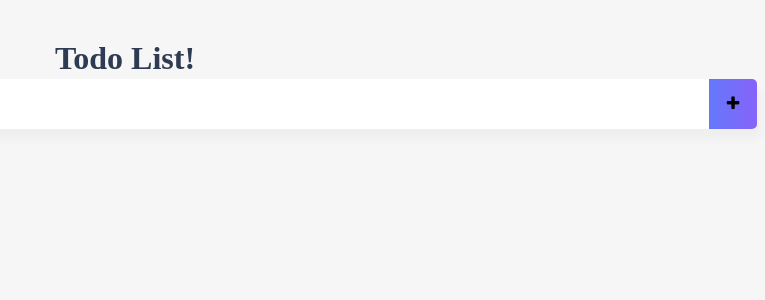
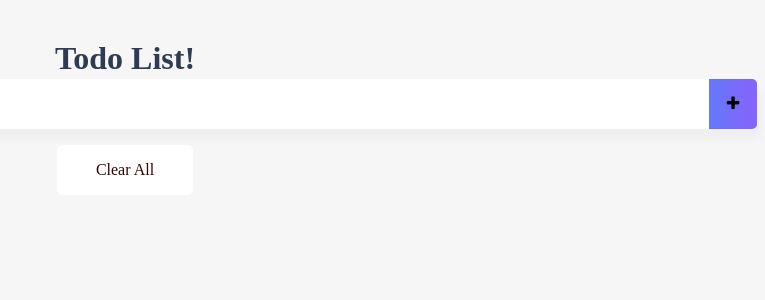
Before and after one commit to hellojoyworldz/age-of-vue-intermediate, a Vue app: page / in a window 1280 px wide. Shown: the top 300 px of the page, without its empty margins (515-1280 px from the left). Built offline with nearby package versions, Linux system fonts and the light colour scheme.

Commit message:
2-8 ~ 2-11 강의완료

```diff
--- a/package.json
+++ b/package.json
@@ -3,7 +3,7 @@
   "version": "0.1.0",
   "private": true,
   "scripts": {
-    "serve": "vue-cli-service serve",
+    "serve": "vue-cli-service serve --skip-plugins @vue/cli-plugin-eslint",
     "build": "vue-cli-service build",
     "lint": "vue-cli-service lint"
   },
--- a/src/components/TodoFooter.vue
+++ b/src/components/TodoFooter.vue
@@ -1,13 +1,33 @@
 <template>
-  <div></div>
+  <div class="clearAllContainer">
+    <span class="clearAllBtn" v-on:click="clearTodo">Clear All</span>
+  </div>
 </template>
 
 <script>
 export default {
+  methods:{
+    clearTodo : function(){
+      localStorage.clear();
+    }
+  }
 
 }
 </script>
 
-<style>
+<style scoped>
+  .clearAllContainer{
+    width: 8.5em;
+    height: 50px;
+    line-height: 50px;
+    background-color:white;
+    border-radius: 5px;
+    margin: 0 auto;
+  }
+
+  .clearAllBtn{
+    color:#320303;
+    display: block;
+  }
 
 </style>
--- a/src/components/TodoInput.vue
+++ b/src/components/TodoInput.vue
@@ -27,8 +27,15 @@
       // 로컬 스토리지 setItem() API 공식 가이드
       // https://developer.mozilla.org/en-US/docs/Web/API/Storage/setItem
       // 로컬스토리지는 크롬 Application > Storage > Local Storage
-        localStorage.setItem(this.newTodoItem, this.newTodoItem);
+      if(this.newTodoItem !==''){
+        var obj = {completed:false,item:this.newTodoItem}
+        localStorage.setItem(this.newTodoItem,JSON.stringify(obj)); // obj 객체를 string으로 변환해주는 api
+        //localStorage.setItem(this.newTodoItem, obj);  // obj를 바로 넣으면 [object Object] 로 값을 못읽는다.
+        // https://medium.com/오늘의-프로그래밍/자바스크립트에서-object-object-가-대체-뭘까-fe55b754e709
+
+        //localStorage.setItem(this.newTodoItem, this.newTodoItem);
         this.clearInput();
+      }
     },
     clearInput: function () {
       this.newTodoItem = "";
--- a/src/components/TodoList.vue
+++ b/src/components/TodoList.vue
@@ -4,11 +4,14 @@
         <!-- v-bind:key="중복되지 않을 유일한 값을 key로" -> v-for의 성능을 가속화 -->
         <li
           v-for="(todoItem,index) in todoItems"
-          v-bind:key="todoItem"
+          v-bind:key="todoItem.item"
           class="shadow"
         >
-          <i class="checkBtn fas fa-check"></i>
-          {{ todoItem }}
+          <i class="checkBtn fa fa-check"
+              v-bind:class="{checkBtnCompleted : todoItem.completed}"
+              v-on:click="toggleComplete(todoItem, index)"
+          ></i>
+          <span v-bind:class="{textCompleted : todoItem.completed}">{{ todoItem.item }}</span>
           <span class="removeBtn" v-on:click="removeTodo(todoItem, index)">
             <i class="fa fa-trash" aria-hidden="true"></i>
           </span>
@@ -26,10 +29,16 @@
     },
     methods: {
       removeTodo: function(todoItem, index) {
-        localStorage.removeItem(todoItem) // key를 지움
+        localStorage.removeItem(todoItem.item) // key를 지움
         this.todoItems.splice(index, 1) // 새로운 배열을 반환
         //MDN splice() API 문서 - 자바스크립트 배열 api. 특정 인덱스에서 하나를 지울 수 있다
         //https://developer.mozilla.org/ko/docs/Web/JavaScript/Reference/Global_Objects/Array/splice
+      },
+      toggleComplete:function(todoItem,index){
+        todoItem.completed = !todoItem.completed
+        // 로컬 스토리지의 데이터를 갱신
+        localStorage.removeItem(todoItem.item)
+        localStorage.setItem(todoItem.item, JSON.stringify(todoItem))
       }
     },
     // vue 라이프사이클
@@ -39,8 +48,9 @@
       if (localStorage.length > 0) {
         for (var i = 0; i < localStorage.length; i++) {
           if (localStorage.key(i) !== "loglevel:webpack-dev-server") {
+            this.todoItems.push(JSON.parse(localStorage.getItem(localStorage.key(i)))) // type of localStorage.key(i) 는 string
             this.todoItems.push(localStorage.key(i));
-            //console.log(localStorage.key(i));
+
           }
         }
       }
--- a/vue.config.js
+++ b/vue.config.js
@@ -1,4 +1,4 @@
-const { defineConfig } = require('@vue/cli-service')
+const { defineConfig } = require("@vue/cli-service");
 module.exports = defineConfig({
-  transpileDependencies: true
-})
+  transpileDependencies: true,
+});
```
Lines whose indentation alone changed are shown as unchanged.
